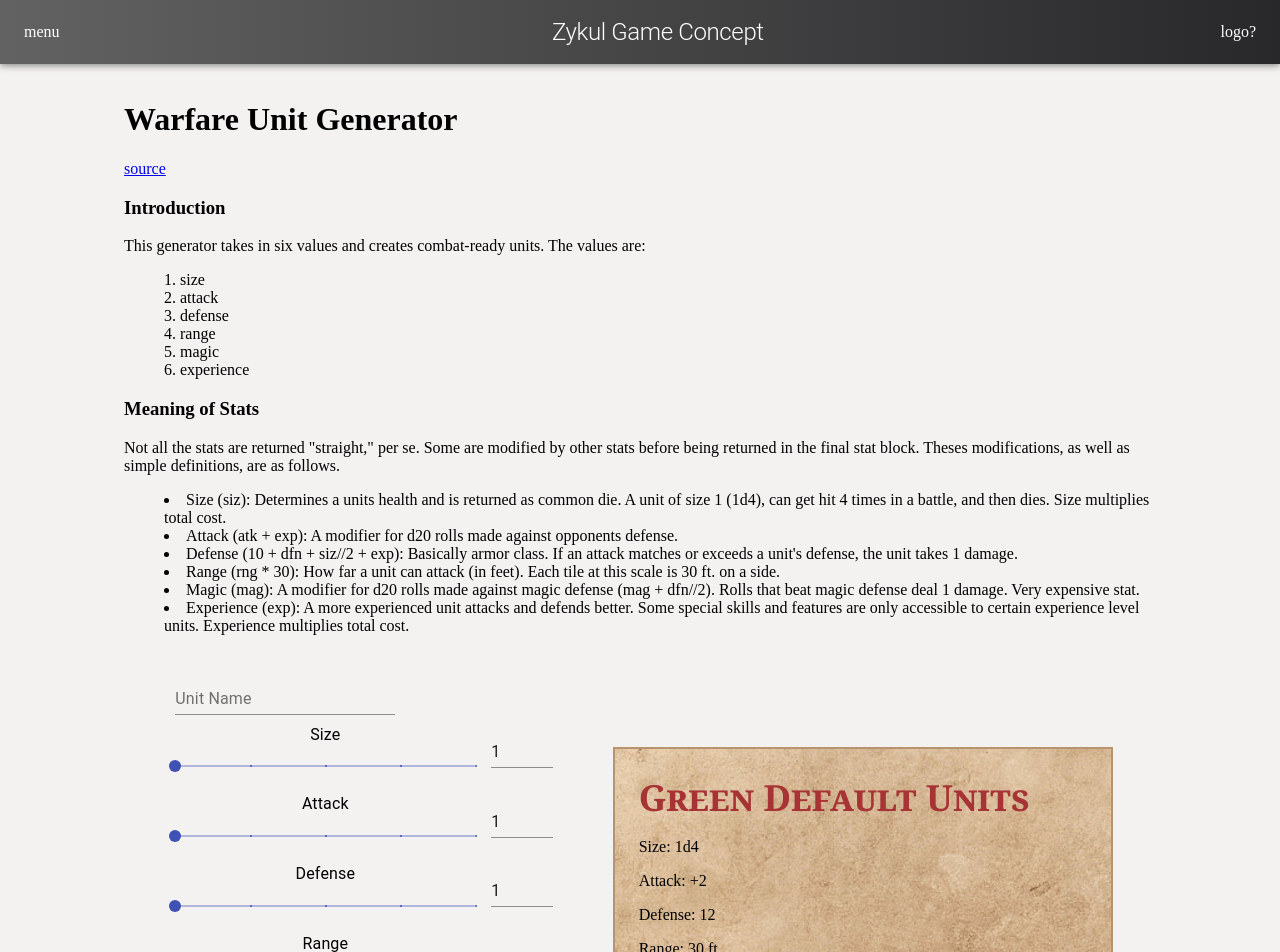
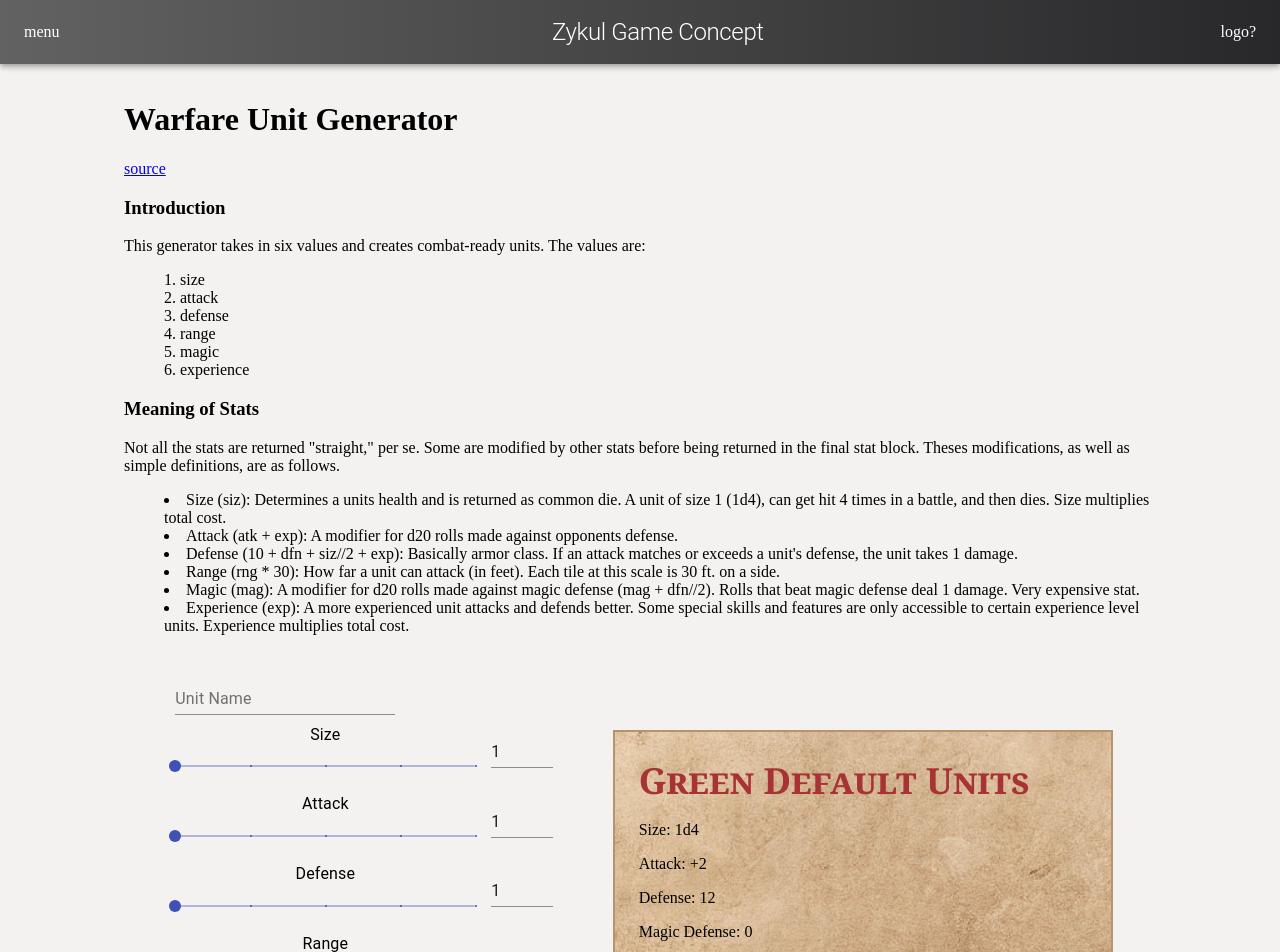
Before and after one commit to mc0918/zykul, a React (Create React App) app: page / in a window 1280 px wide. Shown: the top 952 px of the page. Built offline with nearby package versions, Linux system fonts and the light colour scheme.

Commit message:
magic defense

```diff
--- a/src/components/WarfareUnitGenerator/WarfareUnitGenerator.jsx
+++ b/src/components/WarfareUnitGenerator/WarfareUnitGenerator.jsx
@@ -164,6 +164,7 @@ export const WarfareUnitGenerator = () => {
         const sizeStat = calculateSize(sizeInput);
         const attackStat = calculateAttack(attackInput, experienceInput);
         const defenseStat = calculateDefense(sizeInput, defenseInput, experienceInput);
+        const magicDefenseStat = Math.floor(defenseInput/2) + magicInput
         const rangeStat = calculateRange(rangeInput);
         const magicStat = magicInput;
         const expStat = calculateExperience(experienceInput);
@@ -182,6 +183,9 @@ export const WarfareUnitGenerator = () => {
                 </ListItem>
                 <ListItem>
                     Defense: {defenseStat}
+                </ListItem>
+                <ListItem>
+                    Magic Defense: {magicDefenseStat}
                 </ListItem>
                 <ListItem>
                     Range: {rangeStat} ft.
```
Also changed, not shown: src/services/CsvConverter.jsx (added, +8 -0 lines).
